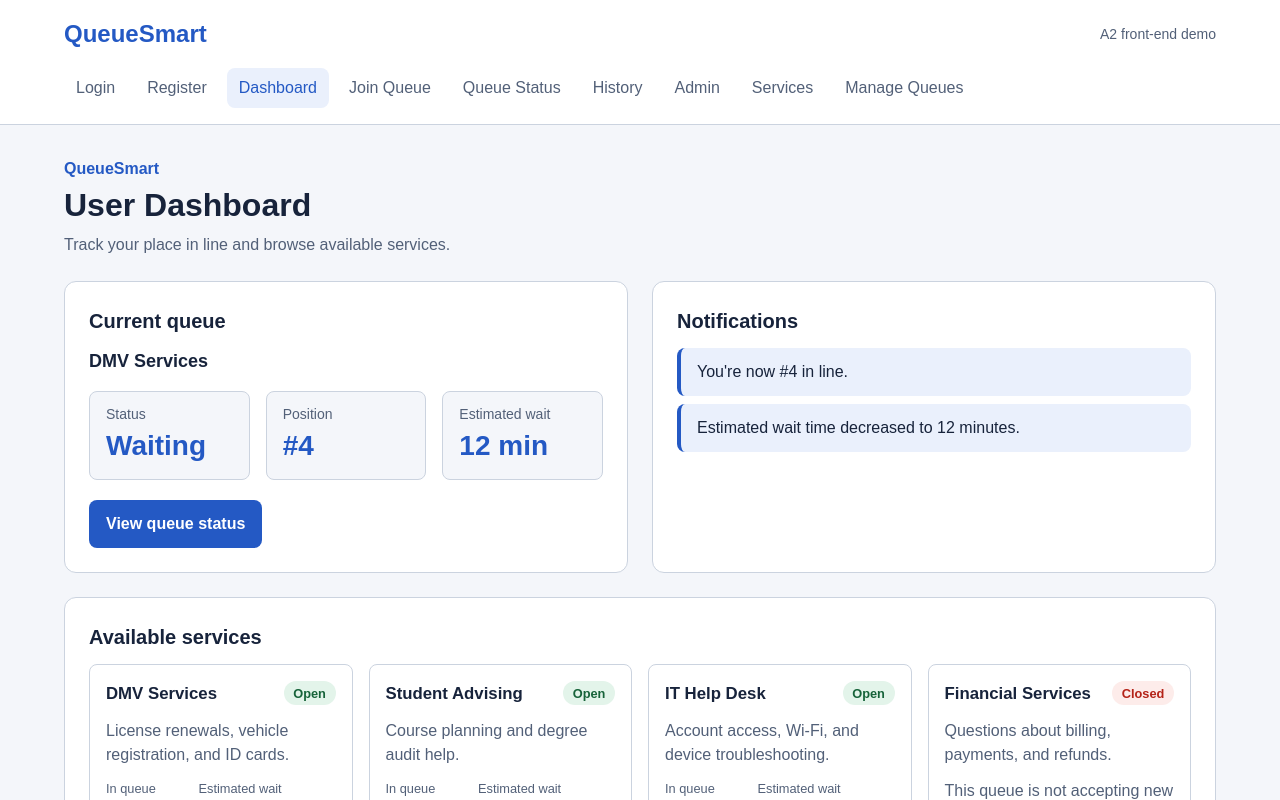
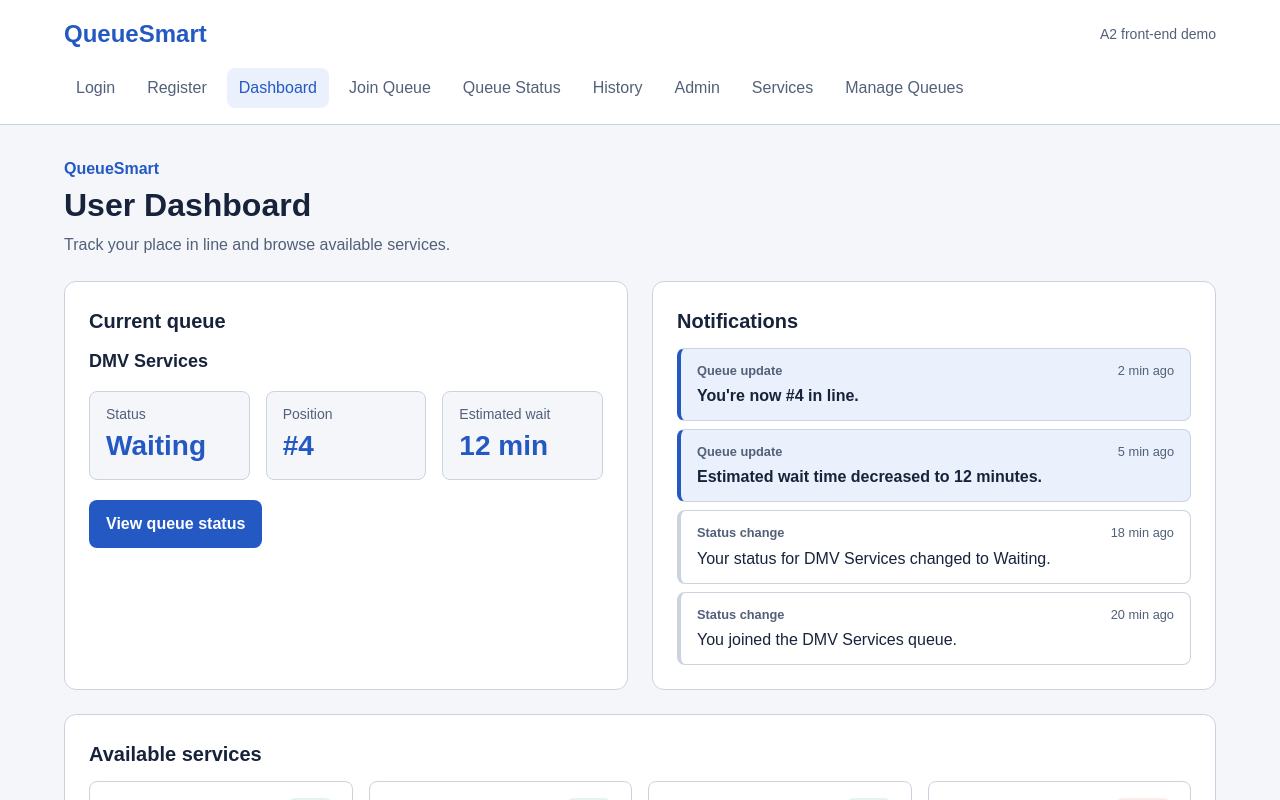
Before and after one commit to abeljoseph42/QueueSmart, a React app in the folder frontend/: page /dashboard in a window 1280 px wide. Shown: the top 800 px of the page. Built offline with nearby package versions, Linux system fonts and the light colour scheme; the HTML template or start-up script is replaced by a standard one.

Commit message:
use notification components on dashboard

```diff
--- a/frontend/src/pages/user/UserDashboard.css
+++ b/frontend/src/pages/user/UserDashboard.css
@@ -61,21 +61,6 @@
   color: var(--color-primary);
   font-size: 1.75rem;
   font-weight: 700;
-}
-
-.dashboard-notifications {
-  display: grid;
-  gap: 0.5rem;
-  margin: 0;
-  padding: 0;
-  list-style: none;
-}
-
-.dashboard-notifications li {
-  padding: 0.75rem 1rem;
-  border-left: 4px solid var(--color-primary);
-  border-radius: 8px;
-  background: #eaf0fc;
 }
 
 .dashboard-empty {
--- a/frontend/src/pages/user/UserDashboard.jsx
+++ b/frontend/src/pages/user/UserDashboard.jsx
@@ -1,9 +1,7 @@
 import { Link } from 'react-router-dom'
-import {
-  availableServices,
-  currentQueue,
-  recentNotifications,
-} from './userDashboardData'
+import NotificationList from '../../components/notifications/NotificationList'
+import { notifications } from '../../components/notifications/notificationData'
+import { availableServices, currentQueue } from './userDashboardData'
 import './UserDashboard.css'
 
 function ServiceAction({ service }) {
@@ -95,15 +93,7 @@ export default function UserDashboard() {
         <section className="card" aria-labelledby="notifications-heading">
           <h2 id="notifications-heading">Notifications</h2>
 
-          {recentNotifications.length > 0 ? (
-            <ul className="dashboard-notifications">
-              {recentNotifications.map((notification) => (
-                <li key={notification.id}>{notification.message}</li>
-              ))}
-            </ul>
-          ) : (
-            <p className="dashboard-empty">No new notifications.</p>
-          )}
+          <NotificationList notifications={notifications} />
         </section>
       </div>
 
--- a/frontend/src/pages/user/userDashboardData.js
+++ b/frontend/src/pages/user/userDashboardData.js
@@ -7,11 +7,6 @@ export const currentQueue = {
   position: 4,
   estimatedWaitMinutes: 12,
 }
-
-export const recentNotifications = [
-  { id: 1, message: "You're now #4 in line." },
-  { id: 2, message: 'Estimated wait time decreased to 12 minutes.' },
-]
 
 export const availableServices = [
   {
```
